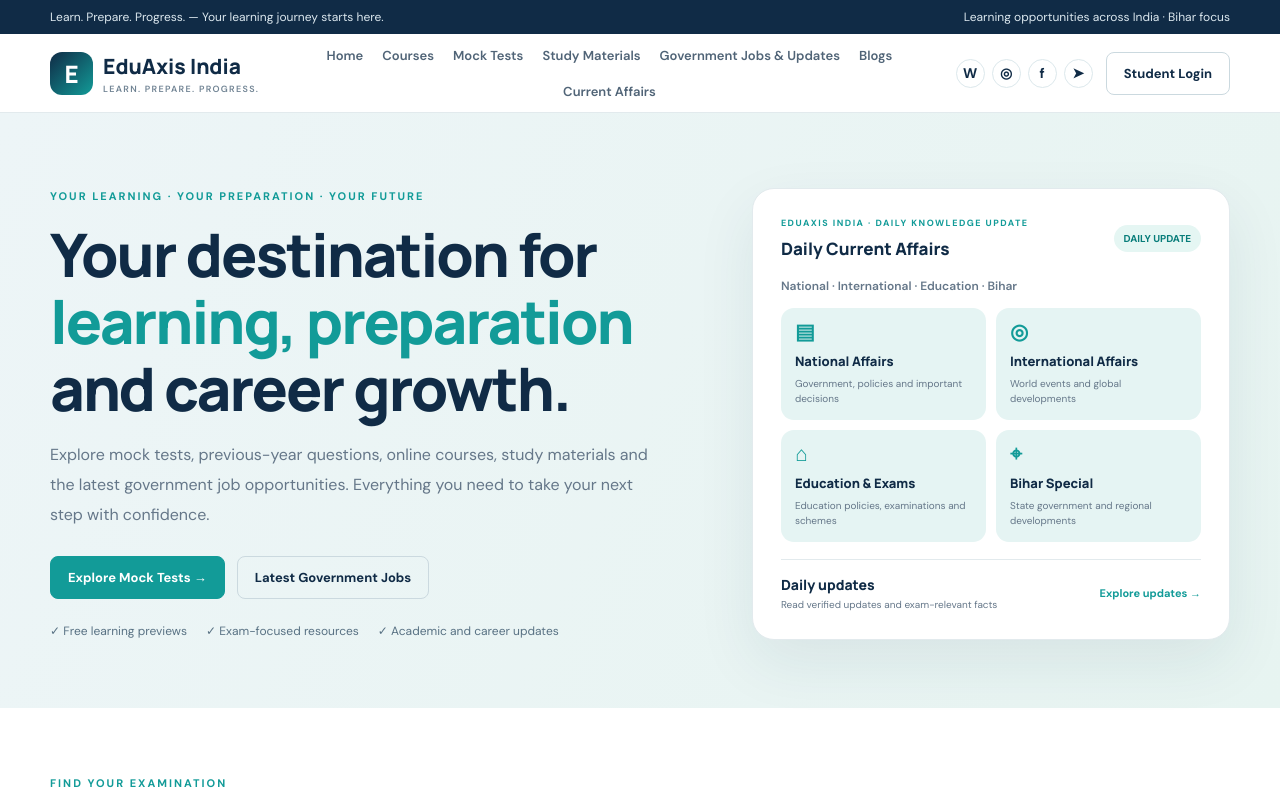
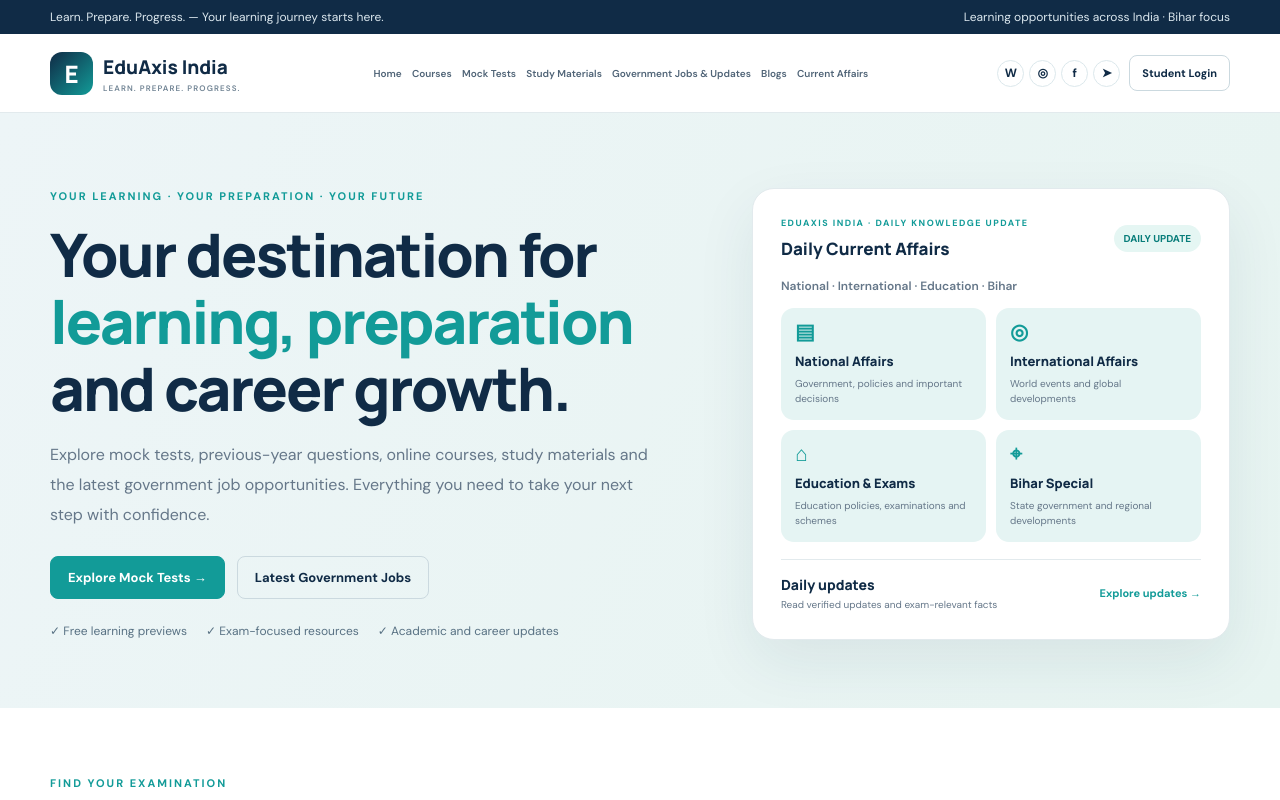
Before and after one commit to ejazahmad174-spec/eduaxis-india, a Next.js app: page / in a window 1280 px wide. Shown: the top 800 px of the page. Built offline with nearby package versions, Linux system fonts and the light colour scheme.

Commit message:
Keep desktop navigation on a single balanced row

```diff
--- a/app/home.css
+++ b/app/home.css
@@ -2019,7 +2019,7 @@
   gap: 18px;
 }
 .ea-mobile-panel .ea-nav-links { flex: 1; min-width: 0; }
-@media(max-width:900px) {
+@media(max-width:1200px) {
   .ea-nav-inner {
     min-height: 72px;
     flex-wrap: wrap;
@@ -2086,3 +2086,62 @@
 @media(prefers-reduced-motion:reduce) {
   .ea-mobile-menu-toggle span { transition: none; }
 }
+
+
+/* Desktop navigation: keep all links and actions on one balanced row */
+@media(min-width:1201px) {
+  .ea-nav-inner {
+    flex-wrap: nowrap;
+    gap: 16px;
+  }
+  .ea-brand {
+    flex: 0 0 auto;
+    font-size: 19px;
+  }
+  .ea-brand small { font-size: 8px; letter-spacing: 1.1px; }
+  .ea-mobile-panel {
+    display: flex;
+    flex: 1 1 auto;
+    min-width: 0;
+    flex-direction: row;
+    align-items: center;
+    justify-content: space-between;
+    gap: 12px;
+    padding: 0;
+    margin: 0;
+    border: 0;
+  }
+  .ea-mobile-panel .ea-nav-links {
+    display: flex;
+    flex: 1 1 auto;
+    min-width: 0;
+    flex-wrap: nowrap;
+    align-items: center;
+    justify-content: center;
+    gap: clamp(8px, .8vw, 14px);
+    overflow: visible;
+    padding: 0;
+  }
+  .ea-mobile-panel .ea-nav-links a {
+    flex: 0 0 auto;
+    white-space: nowrap;
+    font-size: clamp(10px, .72vw, 12px);
+    line-height: 1.3;
+  }
+  .ea-mobile-panel .ea-nav-actions {
+    display: flex;
+    flex: 0 0 auto;
+    align-items: center;
+    gap: 9px;
+  }
+  .ea-mobile-panel .ea-header-social { gap: 5px; }
+  .ea-mobile-panel .ea-header-social a {
+    width: 27px;
+    height: 27px;
+    font-size: 12px;
+  }
+  .ea-mobile-panel .ea-login {
+    padding: 10px 12px;
+    font-size: 11px;
+  }
+}
```
